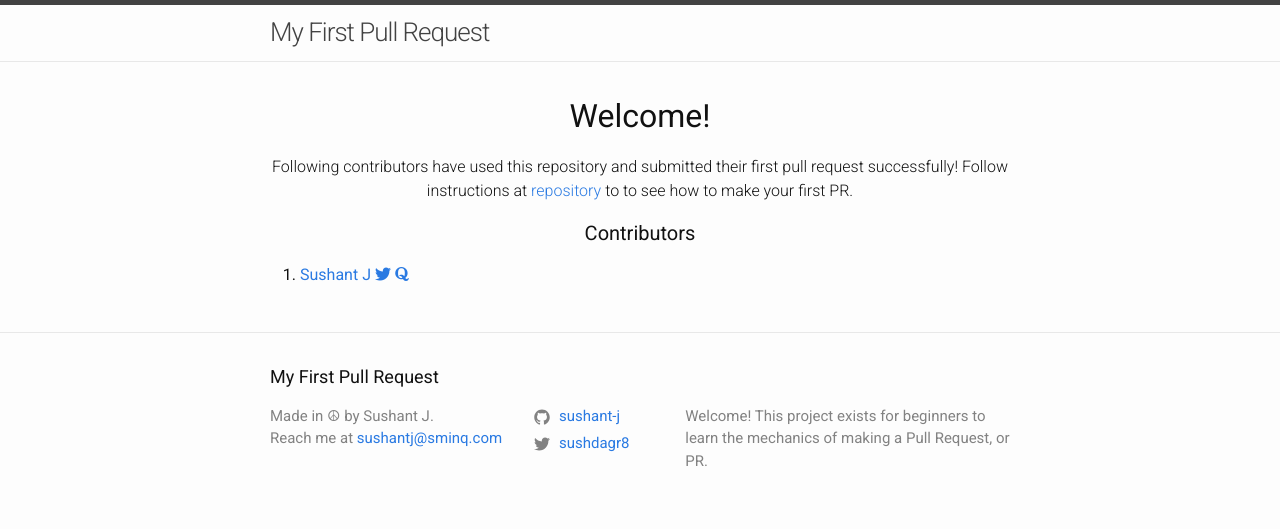
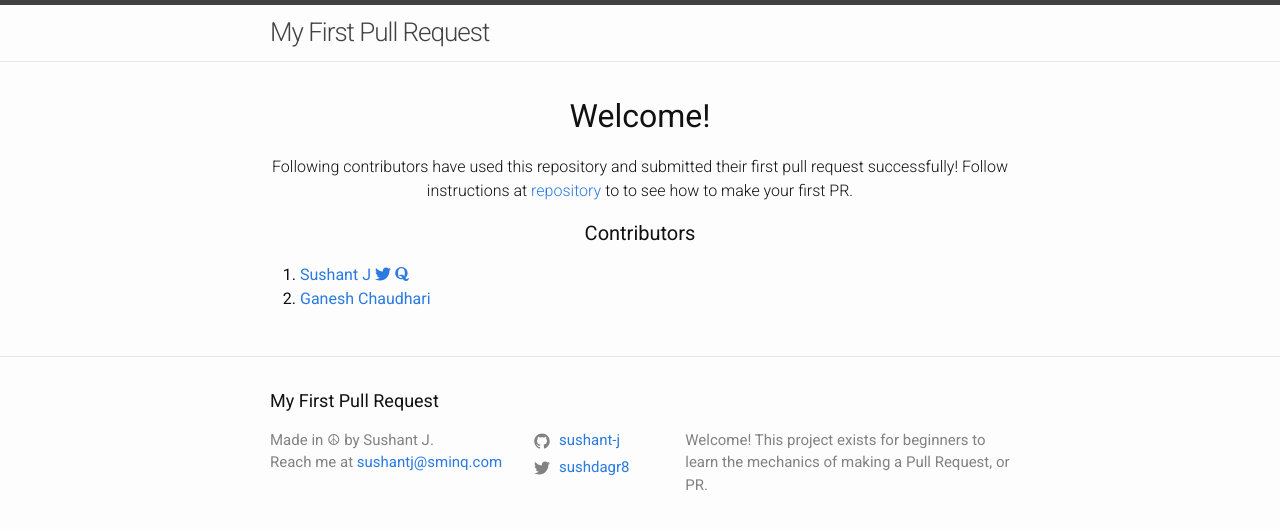
Before and after one commit to sushant-j/my-first-pull-request, a Jekyll site: the page built from index.md, in a window 1280 px wide. Shown: the top 529 px of the page. Built offline with Jekyll 4.4.1, drawn with Linux system fonts in a browser that asks for light colours; nearby versions of some CDN libraries.

Commit message:
by Ganesh

```diff
--- a/_layouts/home.html
+++ b/_layouts/home.html
@@ -22,5 +22,12 @@
         <i class="fa fa-quora"></i>
       </a>
     </li>
+    <li>
+      <a href="https://github.com/sushant-j/">
+      Ganesh Chaudhari
+      </a>
+
+      </a>
+    </li>
   </ol>
 </div>
```
